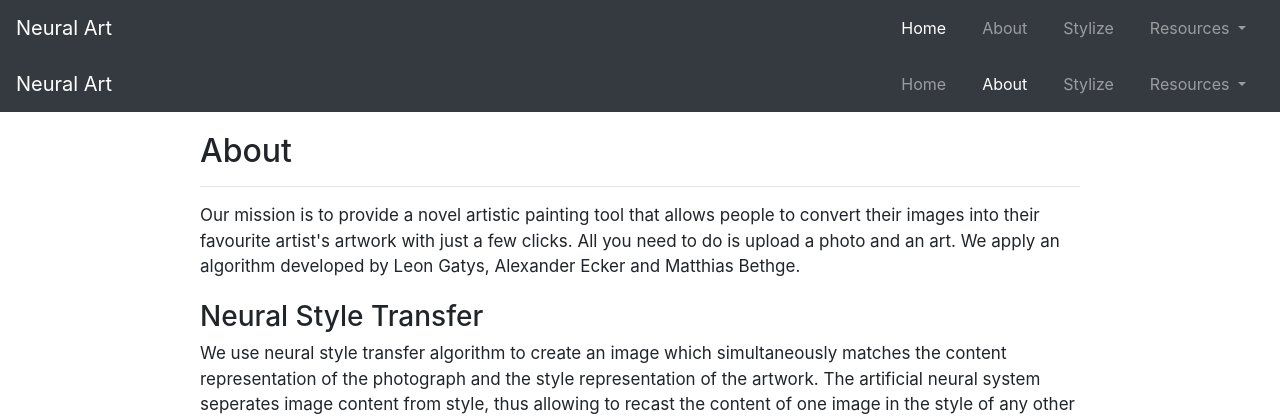
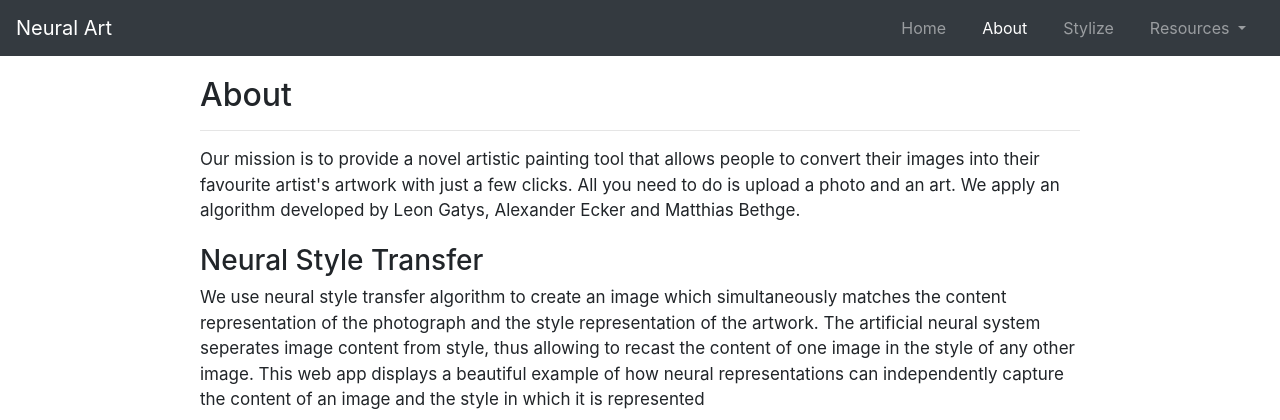
Before and after one commit to avgupt/NeuralArt, a Flask app: page /about in a window 1280 px wide. Shown: the top 420 px of the page. Run offline with Flask 2, Linux system fonts and the light colour scheme; some libraries are stand-ins or nearby versions.

Commit message:
Removed nav bar from base html file

```diff
--- a/NeuralArt/templates/base.html
+++ b/NeuralArt/templates/base.html
@@ -31,30 +31,7 @@
     <body>
 
         <div class="container-fluid">
-            <nav class="navbar navbar-expand-lg navbar-dark bg-dark">
-                  <a class="navbar-brand" href="/">Neural Art</a>
-                  <button class="navbar-toggler" type="button" data-toggle="collapse" data-target="#navbarNavAltMarkup" aria-controls="navbarNavAltMarkup" aria-expanded="false" aria-label="Toggle navigation">
-                    <span class="navbar-toggler-icon"></span>
-                  </button>
-                  <div class="collapse navbar-collapse" id="navbarNavAltMarkup">
-                    <div class="navbar-nav ml-auto">
-                      <a class="nav-item nav-link active" href="/">Home <span class="sr-only">(current)</span></a>
-                      <a class="nav-item nav-link" href="/about">About</a>
-                      <a class="nav-item nav-link" href="/stylize">Stylize</a>
-                      <div class="nav-item dropdown">
-                          <a class="nav-link dropdown-toggle" href="#" id="navbarDropdownMenuLink" role="button" data-toggle="dropdown" aria-haspopup="true" aria-expanded="false">
-                            Resources
-                          </a>
-                          <div class="dropdown-menu" aria-labelledby="navbarDropdownMenuLink">
-                            <a class="dropdown-item" href="https://arxiv.org/abs/1508.06576">Research Paper</a>
-                            <a class="dropdown-item" href="https://www.tensorflow.org/tutorials/generative/style_transfer">Tenser Flow</a>
-                            <div class="dropdown-divider"></div>
-                            <a class="dropdown-item" href="https://gitlab.com/vaseem_naazleen_shaik/neural-style-transfer">GitLab Repo</a>
-                          </div>
-                        </div>
-                  </div>
-                  </div>
-              </nav>
+
               {% block fullwidth %} {% endblock %}
               <div class="block">
               {% block body %} {% endblock %}
```
